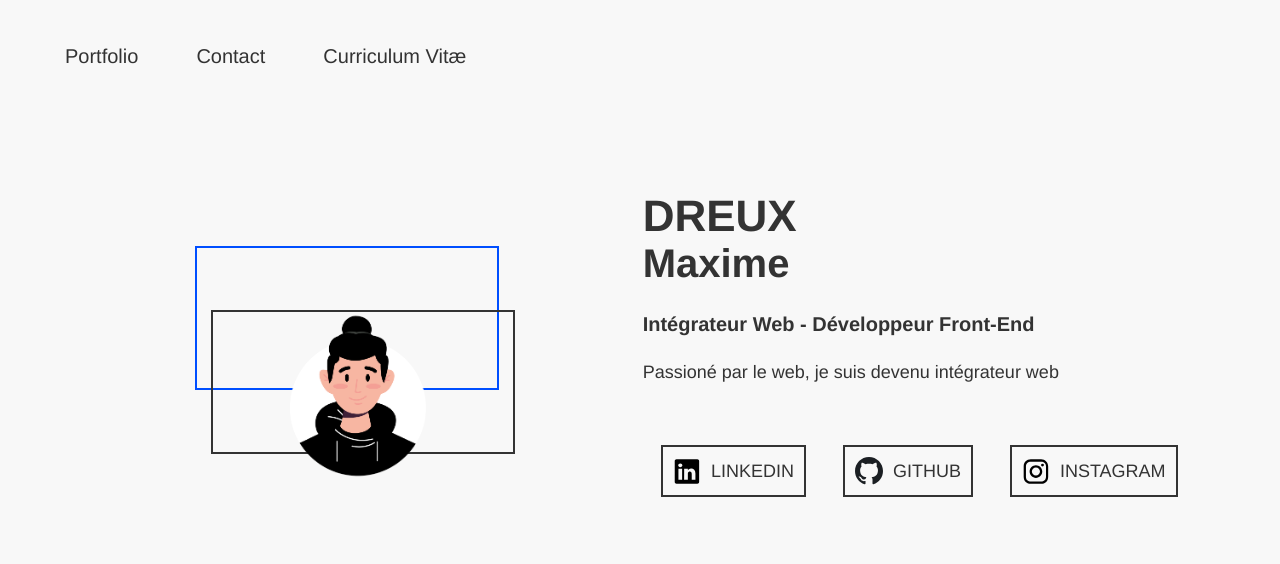
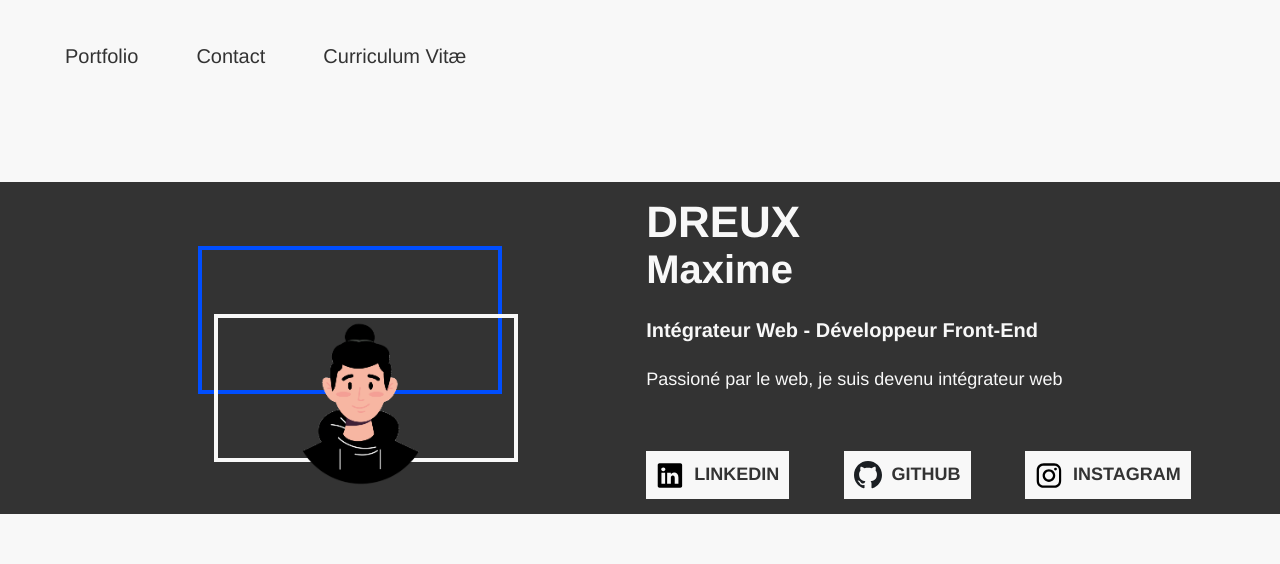
Before and after one commit to Maxms17/OpenC_Projet_12, a React (Create React App) app: page /Portfolio in a window 1280 px wide. Shown: the top 564 px of the page. Built offline with nearby package versions, Linux system fonts and the light colour scheme.

Commit message:
modif desc couleur

```diff
--- a/src/components/Description/Description.css
+++ b/src/components/Description/Description.css
@@ -3,7 +3,7 @@
 	height: auto;
 	margin-top: 5%;
 	width: 100%;
-	background-color: #F8F8F8;
+	background-color: #333333;
 	align-items: center;
 	display: flex;
 	justify-content: center;
@@ -18,14 +18,14 @@
 	margin-top: 20%;
 	margin-right: 5%;
 	height: 140px;
-	border: 2px solid #004EFF;
+	border: 4px solid #004EFF;
 }
 
 .contour-noir{
 	margin-top: -25%;
 	margin-left: 5%;
 	height: 140px;
-	border: 2px solid #333333;
+	border: 4px solid #F8F8F8;
 }
 
 .image-profil{
@@ -37,22 +37,22 @@
 h1 {
 	font-size: 44px;
 	margin: 0;
-	color: #333333;
+	color: #F8F8F8;
 }
 
 h2 {
 	font-size: 40px;
 	margin: 0;
-	color: #333333;
+	color: #F8F8F8;
 }
 
 h4 {
 	font-size: 20px;
-	color: #333333;
+	color: #F8F8F8;
 }
 
 .intro p {
-	color: #333333;
+	color: #F8F8F8;
 	font-size: 18px;
   	font-weight: 300;
 }
@@ -60,13 +60,14 @@ h4 {
 .lien-intro {
 	width: 125%;
 	display: flex;
-	justify-content: space-around;
+	justify-content: space-between;
 	margin-top: 14%;
 }
 
 .lien-intro a{
 	font-size: 18px;
-	color: #333333;
+	font-weight: 700;
+	color: #F8F8F8;
 }
 
 .linkedin {
@@ -74,16 +75,13 @@ h4 {
 	justify-content: center;
 	gap: 10px;
 	align-items: center;
-	border: 2px solid #333333;
+	background-color: #F8F8F8;
+	color: #333333;
 	padding: 10px;
 }
 
 .linkedin:hover{
-	background-color: #333333;
-}
-
-.a-link:hover{
-	color: #F8F8F8;
+	color: #004EFF;
 }
 
 .github {
@@ -91,16 +89,13 @@ h4 {
 	justify-content: center;
 	gap: 10px;
 	align-items: center;
-	border: 2px solid #333333;
+	background-color: #F8F8F8;
+	color: #333333;
 	padding: 10px;
 }
 
 .github:hover{
-	background-color: #333333;
-}
-
-.a-git:hover{
-	color: #F8F8F8;
+	color: #004EFF;
 }
 
 .instagram {
@@ -108,16 +103,13 @@ h4 {
 	justify-content: center;
 	gap: 10px;
 	align-items: center;
-	border: 2px solid #333333;
+	background-color: #F8F8F8;
+	color: #333333;
 	padding: 10px;
 }
 
 .instagram:hover{
-	background-color: #333333;
-}
-
-.a-insta:hover{
-	color: #F8F8F8;
+	color: #004EFF;
 }
 
 .image-res {
--- a/src/components/Description/Description.jsx
+++ b/src/components/Description/Description.jsx
@@ -1,7 +1,7 @@
 import React from 'react';
 import './Description.css';
 
-import LogoBleu from '../../assets/profil-max.png'
+import LogoBleu from '../../assets/profil-max2.png';
 
 import LogoLink from '../../assets/linkedin_icon.svg';
 import LogoGit from '../../assets/github_icon.svg';
--- a/src/components/Message/Message.css
+++ b/src/components/Message/Message.css
@@ -124,6 +124,7 @@ form{
 .info-reseaux {
     margin-top: 5px;
     display: flex;
+    gap: 10px;
 }
 
 .image-info {
```
Also changed, not shown: src/assets/profil-max2.png (added), 1 other file (tests, documents, lock files or other folders).
